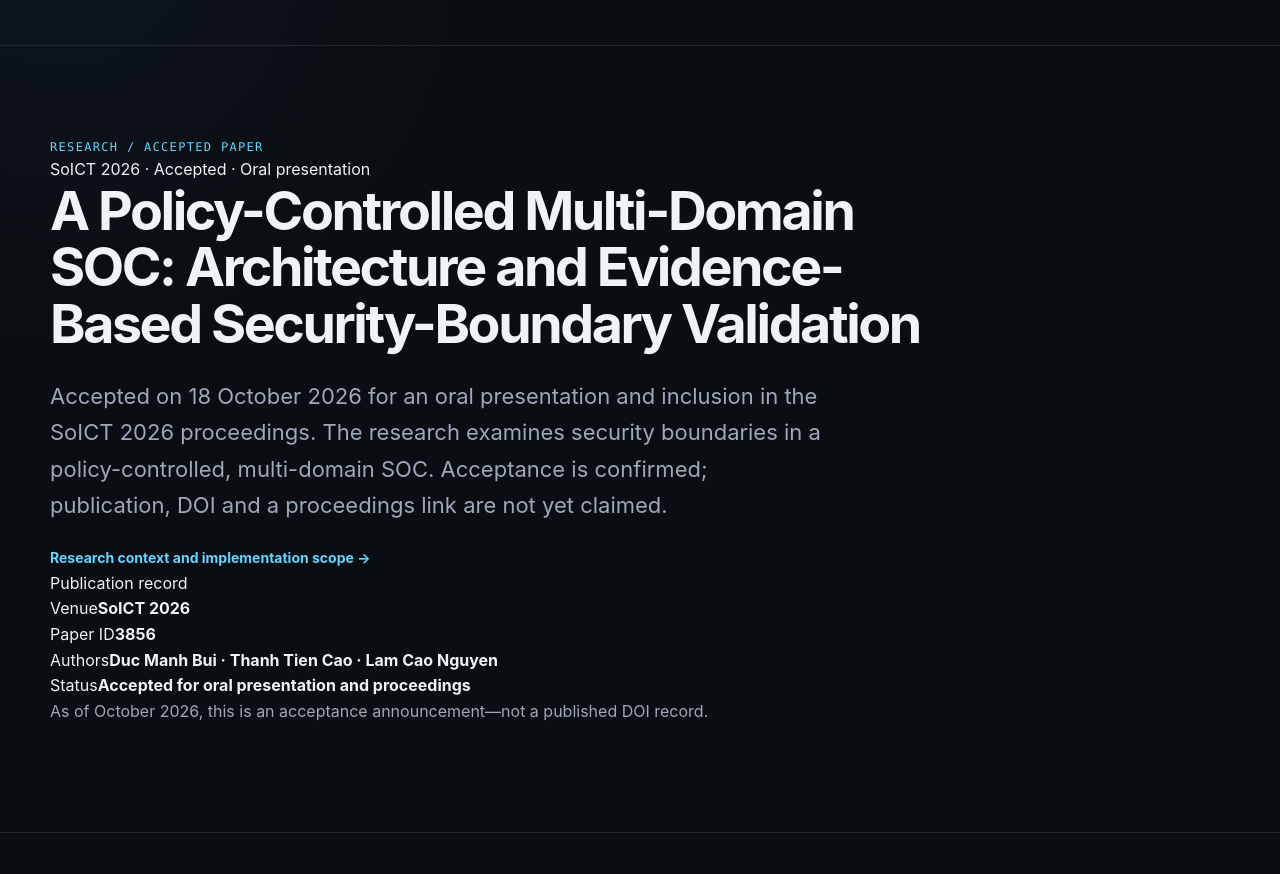
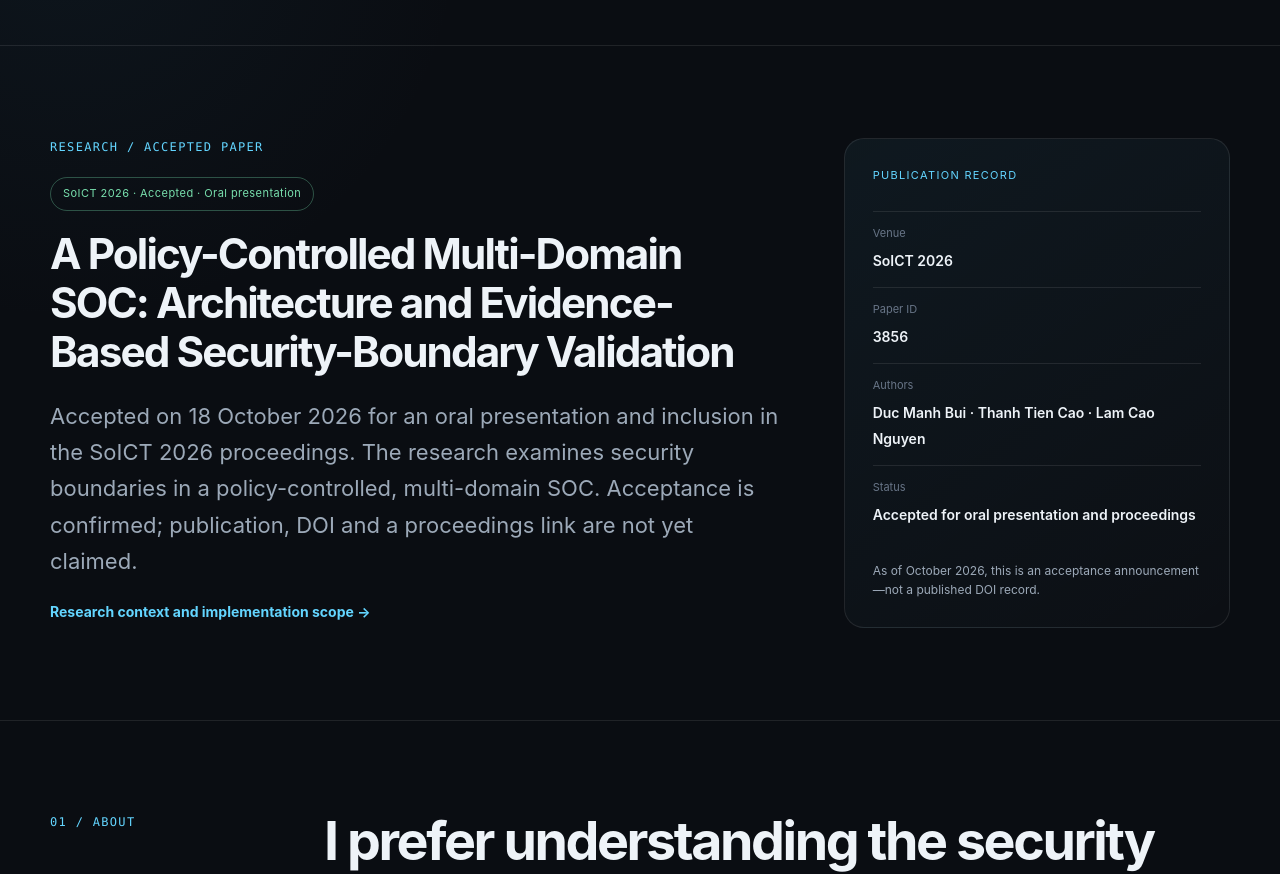
Before and after one commit to CH3COOCH2CH2CH3/Portfolio, a Next.js app: page / in a window 1280 px wide. Shown: the part 1120-1994 px from the top of the page. Built offline with nearby package versions, Linux system fonts and the light colour scheme.

Commit message:
docs(portfolio): add SoICT accepted paper and clarify contribution boundaries

```diff
--- a/app/globals.css
+++ b/app/globals.css
@@ -314,3 +314,17 @@
 .ops-card p { margin-bottom: 0; font-size: 14px; }
 .ops-note { margin-top: 18px; }
 @media (max-width: 980px) { .ops-grid { grid-template-columns: 1fr; } .ops-card { min-height: auto; } }
+
+/* SoICT 2026 research feature — content-first, no unpublished claims. */
+#research, #publication { scroll-margin-top: 90px; }
+.research-grid { display: grid; grid-template-columns: minmax(0, 1.7fr) minmax(290px, .9fr); align-items: start; gap: clamp(28px, 5vw, 70px); }
+.research-grid h2 { margin: 18px 0 22px; overflow-wrap: anywhere; font-size: clamp(30px, 3.3vw, 48px); line-height: 1.16; }
+.research-status { display: inline-flex; margin-top: 20px; padding: 7px 12px; border: 1px solid rgba(120,223,173,.32); color: var(--good); border-radius: 999px; font-size: 11px; letter-spacing: .04em; }
+.research-grid .lead { margin-bottom: 20px; }
+.publication-panel { padding: 28px; border: 1px solid var(--line); border-radius: var(--radius); background: linear-gradient(145deg, rgba(99,213,255,.06), rgba(255,255,255,.012)); }
+.publication-panel-eyebrow { display: block; font-size: 11px; text-transform: uppercase; letter-spacing: .12em; color: var(--accent); margin-bottom: 26px; }
+.publication-field { padding: 13px 0; border-top: 1px solid var(--line); }
+.publication-field span { color: var(--faint); display: block; font-size: 11px; margin-bottom: 6px; }
+.publication-field strong { color: var(--text); font-size: 14px; line-height: 1.5; font-weight: 600; }
+.publication-disclaimer { font-size: 12px; color: var(--muted); margin-top: 20px; margin-bottom: 0; }
+@media (max-width: 900px) { .research-grid { grid-template-columns: 1fr; } }
```
